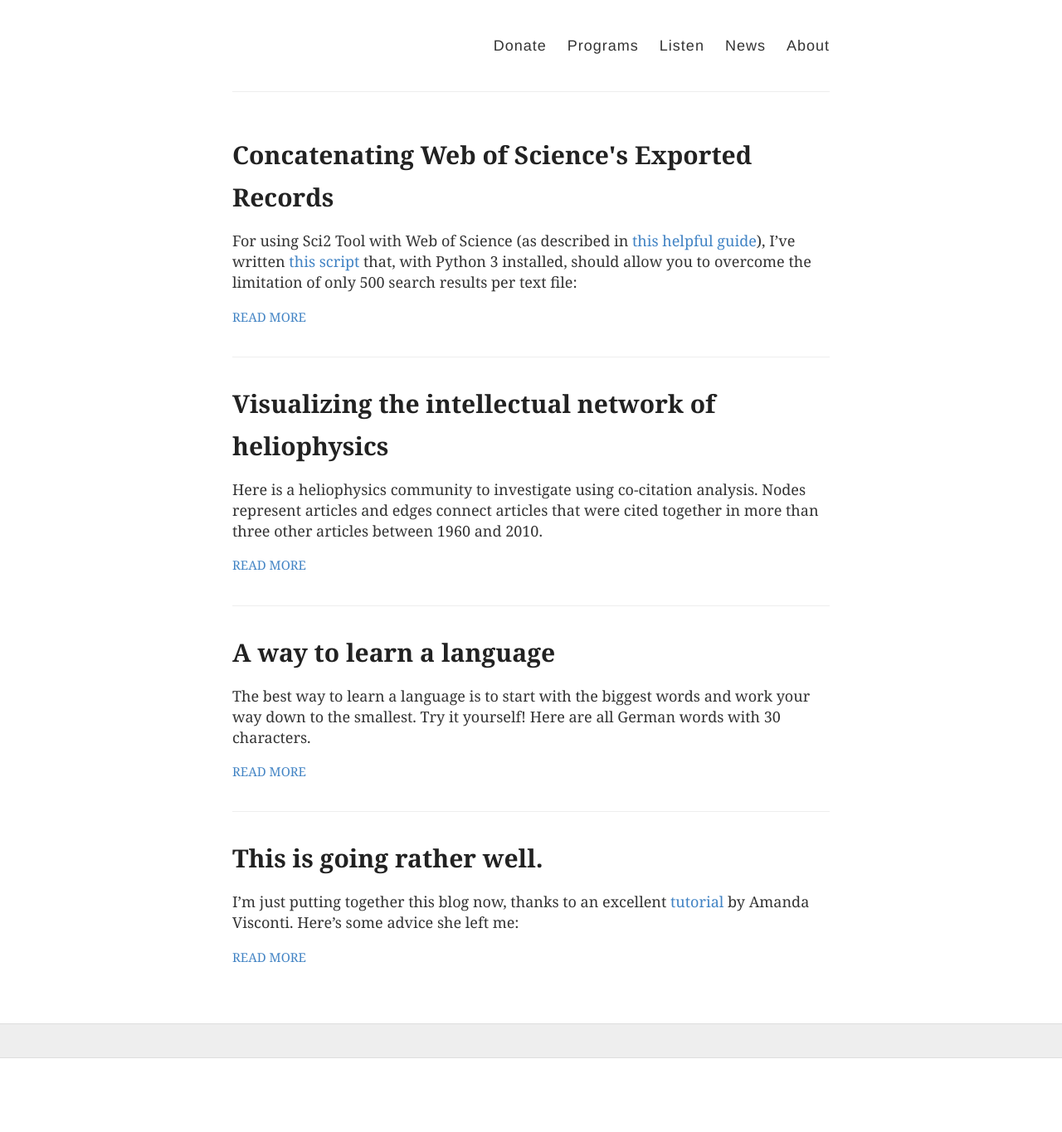
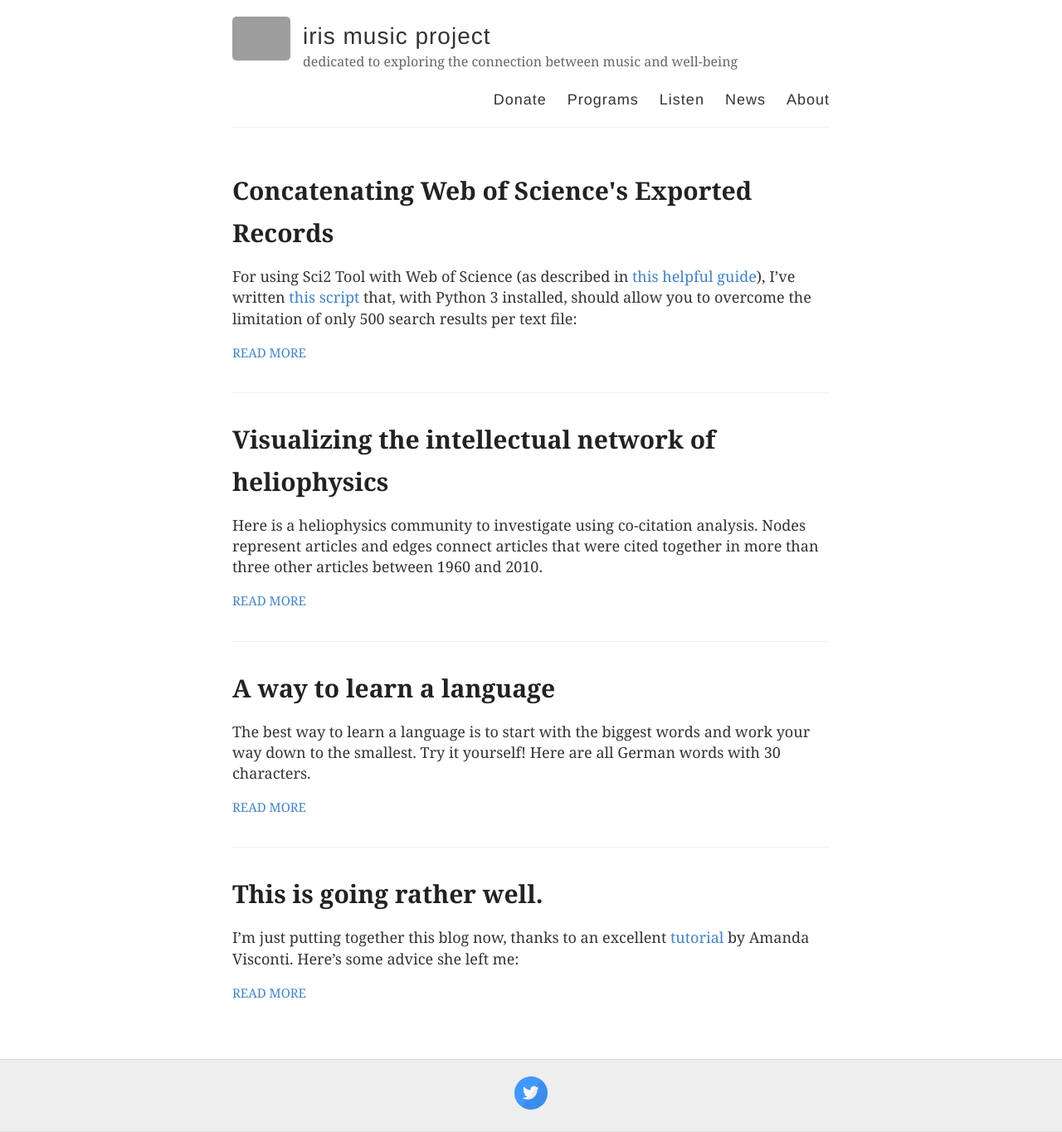
Before and after one commit to rhearty1/rhearty1.github.io, a Jekyll site: the page built from index.html, in a window 1280 px wide. Shown: the whole page at 83% size. Built offline with Jekyll 4.4.1, drawn with Linux system fonts in a browser that asks for light colours; before the commit the page ends 1276 px from its top, so only the background shows below that; some of the changed lines change nothing that is shown; grey boxes are pictures that could not be loaded.

Commit message:
Update _config.yml

```diff
--- a/_config.yml
+++ b/_config.yml
@@ -1 +1,86 @@
-theme: jekyll-theme-minimal
+#
+# This file contains configuration flags to customize your site
+#
+
+# Name of your site (displayed in the header)
+name: iris music project
+
+# Short bio or description (displayed in the header)
+description: dedicated to exploring the connection between music and well-being
+
+# URL of your avatar or profile pic (you could use your GitHub profile pic)
+avatar: https://raw.githubusercontent.com/rhearty1/rhearty1.github.io/master/assets/ryan-logo.jpg
+
+#
+# Flags below are optional
+#
+
+# Includes an icon in the footer for each username you enter
+footer-links:
+  dribbble:
+  email:
+  facebook:
+  flickr:
+  github:
+  instagram:
+  linkedin:
+  pinterest:
+  rss: # just type anything here for a working RSS icon
+  twitter: rhearty1
+  stackoverflow: # your stackoverflow profile, e.g. "users/50476/bart-kiers"
+  youtube:
+  googleplus: # anything in your profile username that comes after plus.google.com/
+
+
+# Enter your Disqus shortname (not your username) to enable commenting on posts
+# You can find your shortname on the Settings page of your Disqus account
+disqus:
+
+# Enter your Google Analytics web tracking code (e.g. UA-2110908-2) to activate tracking
+google_analytics:
+
+# Your website URL (e.g. http://barryclark.github.io or http://www.barryclark.co)
+# Used for Sitemap.xml and your RSS feed
+url: rhearty1.github.io
+
+# If you're hosting your site at a Project repository on GitHub pages
+# (http://yourusername.github.io/repository-name)
+# and NOT your User repository (http://yourusername.github.io)
+# then add in the baseurl here, like this: "/repository-name"
+baseurl: ""
+
+#
+# !! You don't need to change any of the configuration flags below !!
+#
+
+permalink: /:title/
+
+# The release of Jekyll Now that you're using
+version: v1.2.0
+
+# Jekyll 3 now only supports Kramdown for Markdown
+kramdown:
+  # Use GitHub flavored markdown, including triple backtick fenced code blocks
+  input: GFM
+  # Jekyll 3 and GitHub Pages now only support rouge for syntax highlighting
+  syntax_highlighter: rouge
+  syntax_highlighter_opts:
+    # Use existing pygments syntax highlighting css
+    css_class: 'highlight'
+
+# Set the Sass partials directory, as we're using @imports
+sass:
+  style: :expanded # You might prefer to minify using :compressed
+
+# Use the following plug-ins
+gems:
+  - jekyll-sitemap # Create a sitemap using the official Jekyll sitemap gem
+  - jekyll-feed # Create an Atom feed using the official Jekyll feed gem
+
+# Exclude these files from your production _site
+exclude:
+  - Gemfile
+  - Gemfile.lock
+  - LICENSE
+  - README.md
+  - CNAME
```
